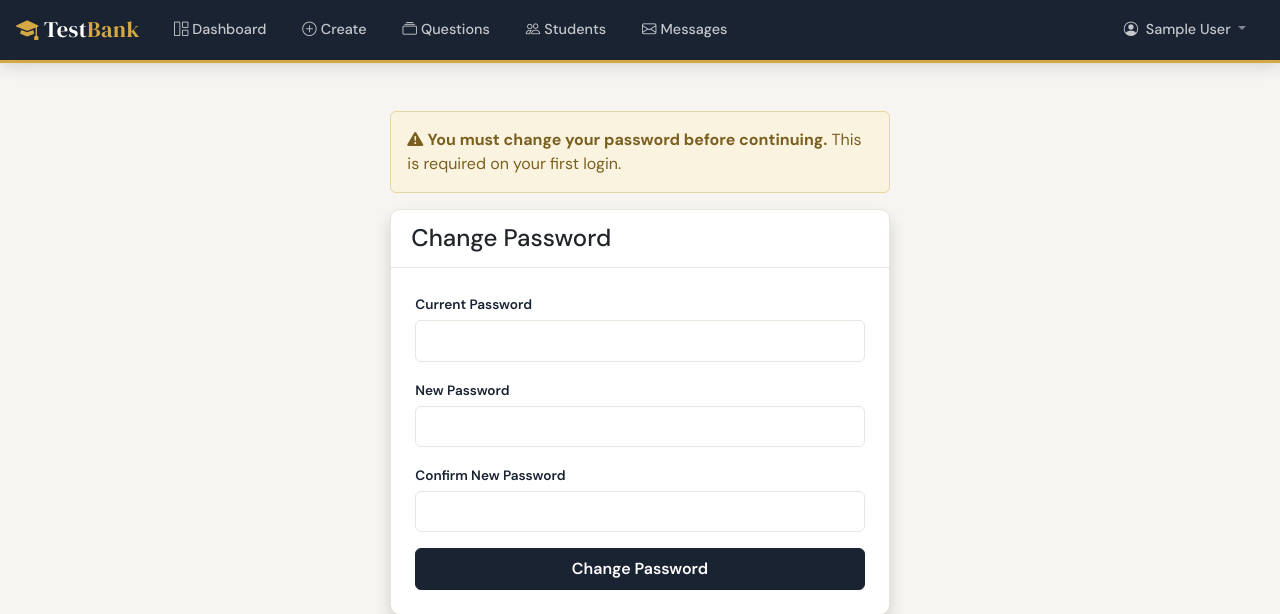
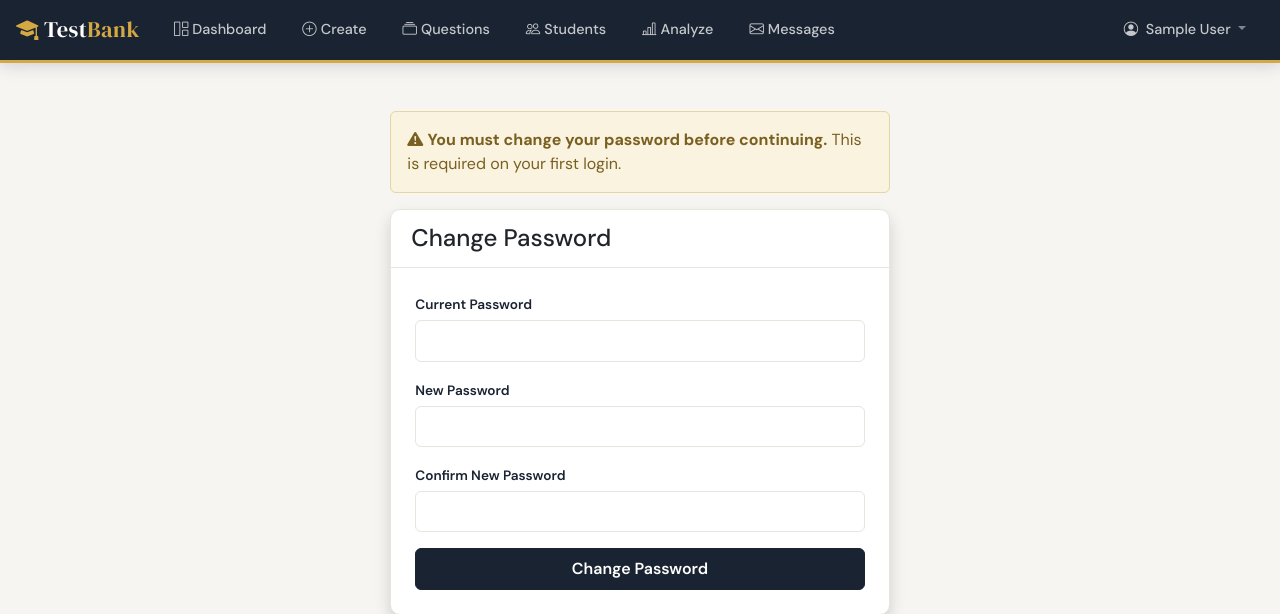
Before and after one commit to georgejjj/testbank_cf, a Django app: page /accounts/password-change/ in a window 1280 px wide. Shown: the top 614 px of the page. Run offline with Django 5.2, Linux system fonts and the light colour scheme; a user stored in the database is signed in; tables that the repository leaves empty hold one stand-in row (values such as "Sample post"); parts of the project's set-up code (start-up, migrations or seed data) failed here and were passed over; some libraries are stand-ins or nearby versions.

Commit message:
feat(analytics): add Analyze link to instructor navbar

```diff
--- a/templates/base.html
+++ b/templates/base.html
@@ -70,6 +70,11 @@
           <li class="nav-item">
             <a class="nav-link" href="{% url 'student_roster' %}">
               <i class="bi bi-people me-1"></i>Students
+            </a>
+          </li>
+          <li class="nav-item">
+            <a class="nav-link" href="{% url 'instructor_analyze' %}">
+              <i class="bi bi-bar-chart-line me-1"></i>Analyze
             </a>
           </li>
           <li class="nav-item">
```
